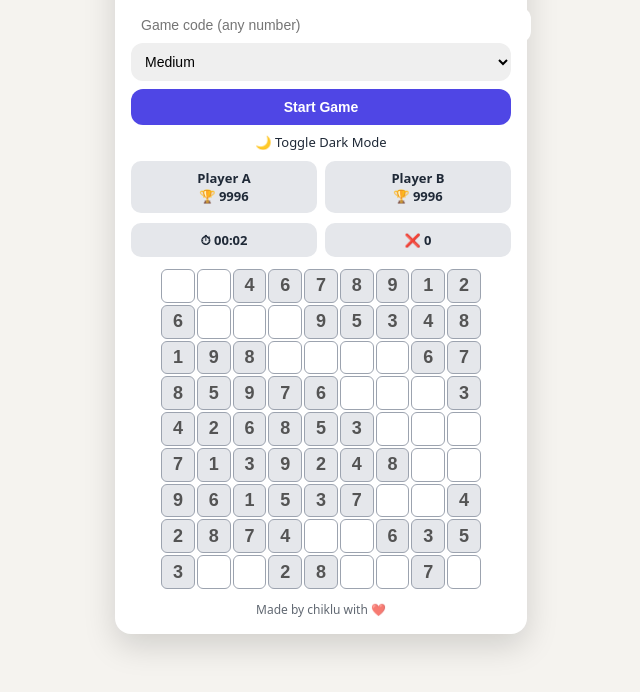
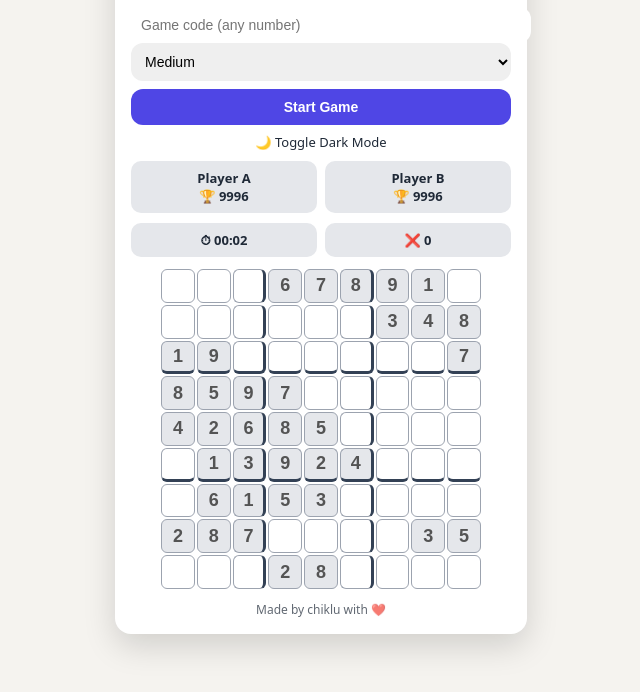
Before and after one commit to saswatpati-droid/cup-sudoku-3, a plain HTML site: page index.html in a window 1280 px wide. Both pictures are taken after a click on the button "Start Game". Shown: the part 102-794 px from the top of the page, without its empty margins (319-959 px from the left). Drawn offline with Linux system fonts and the light colour scheme.

Commit message:
Update index.html

```diff
--- a/index.html
+++ b/index.html
@@ -15,6 +15,7 @@
   --cell-bg: #ffffff;
   --cell-disabled: #e5e7eb;
   --wrong: #fee2e2;
+  --grid-bold: #334155;
 }
 
 .dark {
@@ -26,6 +27,7 @@
   --cell-bg: #020617;
   --cell-disabled: #1e293b;
   --wrong: #7f1d1d;
+  --grid-bold: #94a3b8;
 }
 
 body {
@@ -73,10 +75,6 @@ button {
   color: white;
   font-weight: 600;
   margin-top: 8px;
-}
-
-button.secondary {
-  background: var(--secondary);
 }
 
 .toggle {
@@ -137,6 +135,14 @@ button.secondary {
   background: var(--wrong);
 }
 
+/* Bold 3×3 grid lines */
+.cell.bold-right {
+  border-right: 3px solid var(--grid-bold);
+}
+.cell.bold-bottom {
+  border-bottom: 3px solid var(--grid-bold);
+}
+
 .footer {
   text-align: center;
   font-size: 12px;
@@ -179,30 +185,38 @@ button.secondary {
 </div>
 
 <script>
-/* ---------- Fixed solved grid ---------- */
+/* Solved grid */
 const solution =
 "534678912672195348198342567859761423426853791713924856961537284287419635345286179";
 
-/* ---------- Seeded RNG ---------- */
+/* Seeded random */
 function rand(seed) {
   return Math.abs(Math.sin(seed)) % 1;
 }
 
-/* ---------- Puzzle generator ---------- */
+/* Puzzle generator */
 function generatePuzzle(seed, difficulty) {
-  let blanks = { easy: 35, medium: 45, hard: 55 }[difficulty];
+  const blanks = {
+    easy: 32,
+    medium: 45,
+    hard: 60   // much fewer starting numbers
+  }[difficulty];
+
   let puzzle = solution.split("");
+  let removed = 0;
 
-  for (let i = 0; i < blanks; i++) {
+  for (let i = 0; removed < blanks && i < 200; i++) {
     let idx = Math.floor(rand(seed + i) * 81);
-    puzzle[idx] = "0";
+    if (puzzle[idx] !== "0") {
+      puzzle[idx] = "0";
+      removed++;
+    }
   }
   return puzzle.join("");
 }
 
 let startTime, timer, mistakes = 0;
 
-/* ---------- Game ---------- */
 function startGame() {
   const seed = Number(seedInput.value || 1);
   const diff = difficulty.value;
@@ -224,6 +238,11 @@ function startGame() {
     const c = document.createElement("input");
     c.className = "cell";
     c.maxLength = 1;
+
+    const row = Math.floor(i / 9);
+    const col = i % 9;
+    if (col === 2 || col === 5) c.classList.add("bold-right");
+    if (row === 2 || row === 5) c.classList.add("bold-bottom");
 
     if (v !== "0") {
       c.value = v;
@@ -256,7 +275,7 @@ function updateTimer() {
 }
 
 function checkWin() {
-  if ([...document.querySelectorAll(".cell")].every((c,i)=>c.value==solution[i])) {
+  if ([...document.querySelectorAll(".cell")].every((c,i)=>c.value == solution[i])) {
     clearInterval(timer);
     alert("Finished! Share your score 🏆");
   }
```
